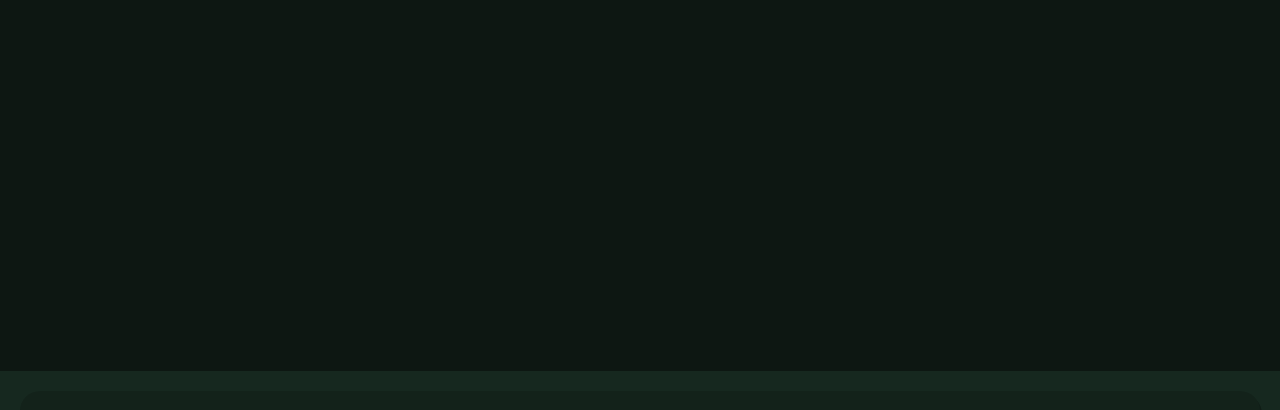
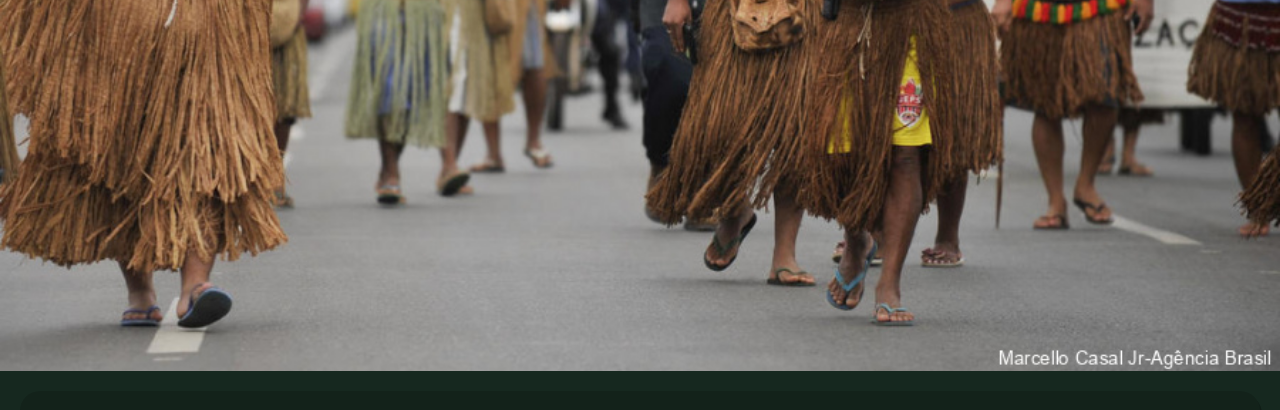
Before and after one commit to natzada/pataxos, a plain HTML site: page index.html in a window 1280 px wide. Shown: the part 429-839 px from the top of the page. Drawn offline with nearby package versions, Linux system fonts and the light colour scheme.

Commit message:
Update styles.css

```diff
--- a/src/styles.css
+++ b/src/styles.css
@@ -11,7 +11,7 @@ body {
 }
 
 .background {
-  background: url("./assets/pataxo_foto2.jpg") no-repeat;
+  background: url("../assets/pataxo_foto2.jpg") no-repeat;
   background-color: #0000006a;
   background-size: cover;
   height: 100vh;
```
